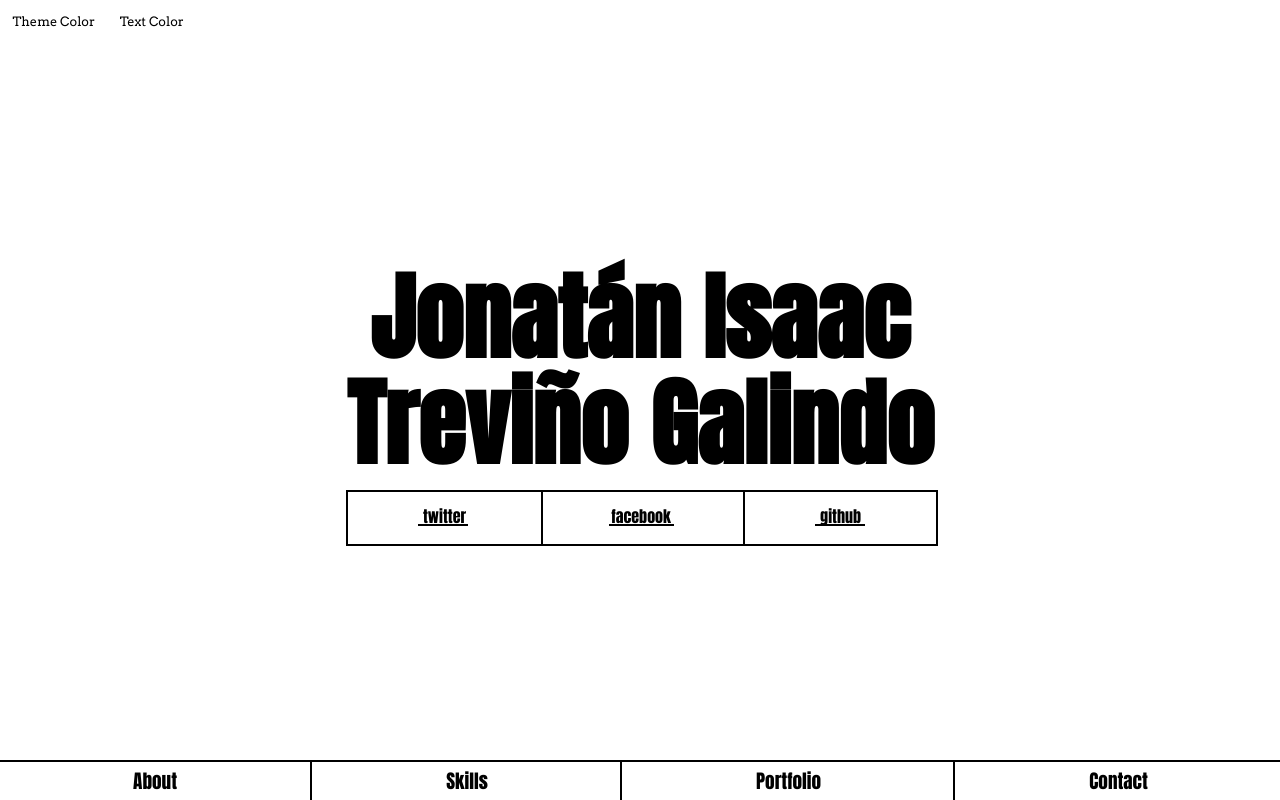
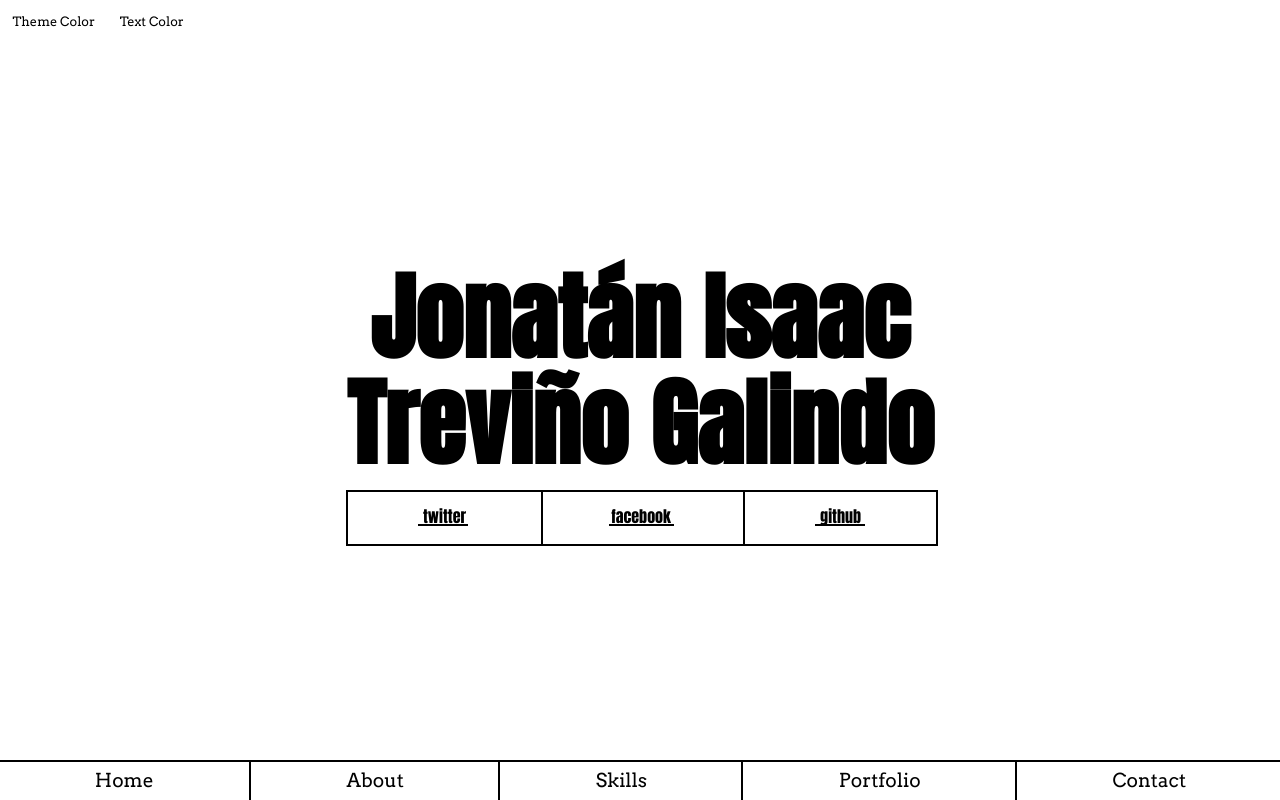
Before and after one commit to jonnitg/jonnitg.github.io, a Next.js app: page / in a window 1280 px wide. Built offline with nearby package versions, Linux system fonts and the light colour scheme.

Commit message:
Do refactoring and add new Route

```diff
--- a/next.config.js
+++ b/next.config.js
@@ -1,5 +1,6 @@
 module.exports = {
   exportPathMap: () => ({
     '/': { page: '/' },
+    '/about': { page: '/about' },
   }),
 };
--- a/src/components/navigation/navigation.component.tsx
+++ b/src/components/navigation/navigation.component.tsx
@@ -1,25 +1,39 @@
 import React from 'react';
+import Link from 'next/link';
 import styles from './navigation.module.scss';
+
+const routes = [
+  {
+    title: 'Home',
+    href: '/',
+  },
+  {
+    title: 'About',
+    href: '/',
+  },
+  {
+    title: 'Skills',
+    href: '/',
+  },
+  {
+    title: 'Portfolio',
+    href: '/',
+  },
+  {
+    title: 'Contact',
+    href: '/',
+  },
+];
 
 const Navigation = () => {
   return (
     <nav className={styles.stl}>
-      <a className={styles.stl__link} href="/">
-        About
-        <span className={styles['stl__link__animated-box']} />
-      </a>
-      <a className={styles.stl__link} href="/">
-        Skills
-        <span className={styles['stl__link__animated-box']} />
-      </a>
-      <a className={styles.stl__link} href="/">
-        Portfolio
-        <span className={styles['stl__link__animated-box']} />
-      </a>
-      <a className={styles.stl__link} href="/">
-        Contact
-        <span className={styles['stl__link__animated-box']} />
-      </a>
+      {routes.map((route) => (
+        <a href={route.href} key={route.title} className={styles.stl__link}>
+          {route.title}
+          <span className={styles['stl__link__animated-box']} />
+        </a>
+      ))}
     </nav>
   );
 };
--- a/src/components/navigation/navigation.module.scss
+++ b/src/components/navigation/navigation.module.scss
@@ -1,4 +1,5 @@
 .stl {
+  font-family: 'Arvo', serif;
   position: fixed;
   display: inline-grid;
   grid-auto-flow: column;
@@ -13,12 +14,15 @@
     position: relative;
     width: 100%;
     height: 100%;
+    background: none;
+    color: var(--main-text-color);
+    border-top: 2px solid var(--main-text-color);
+    border-left: 2px solid var(--main-text-color);
+    border-right: none;
     font-size: 1.2em;
     line-height: 2;
-    border-top: 2px solid var(--main-text-color);
-    border-left: 2px solid var(--main-text-color);
     text-align: center;
-    color: var(--main-text-color);
+    cursor: pointer;
 
     &__animated-box {
       position: absolute;
@@ -32,7 +36,7 @@
 
       #{$linkSelf}:hover > & {
         visibility: visible;
-        animation: downToTopAnimation 0.4s;
+        animation: downToTopAnimation 0.4s ease;
       }
     }
 
```
Also changed, not shown: src/pages/about.tsx (added, +7 -0 lines).
